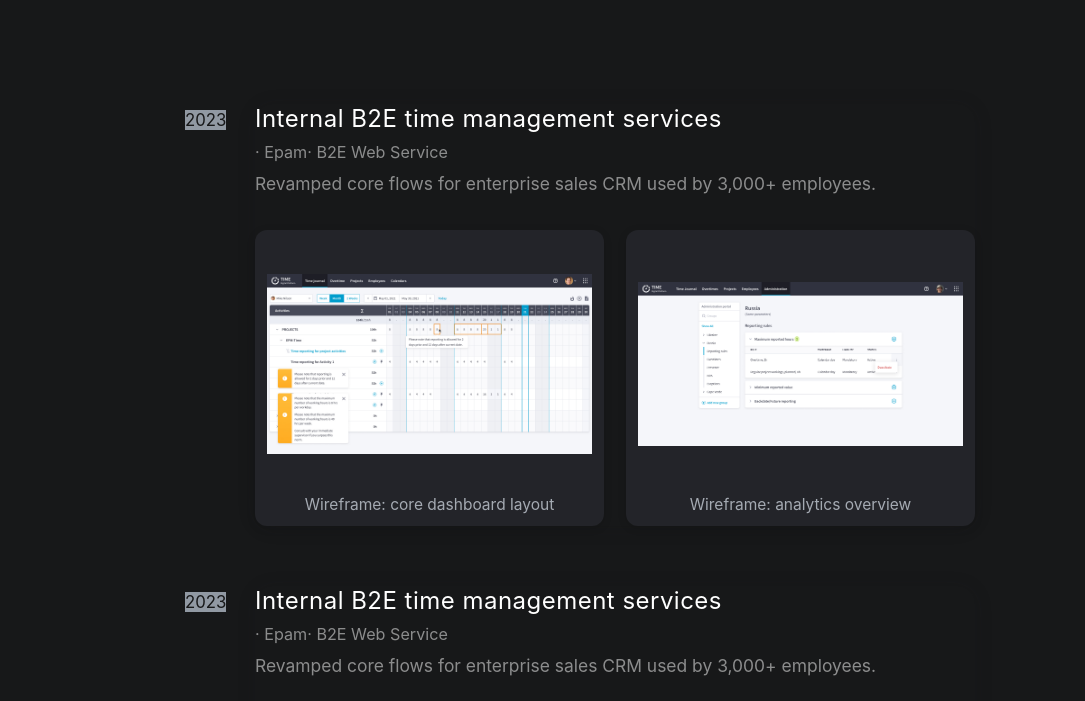
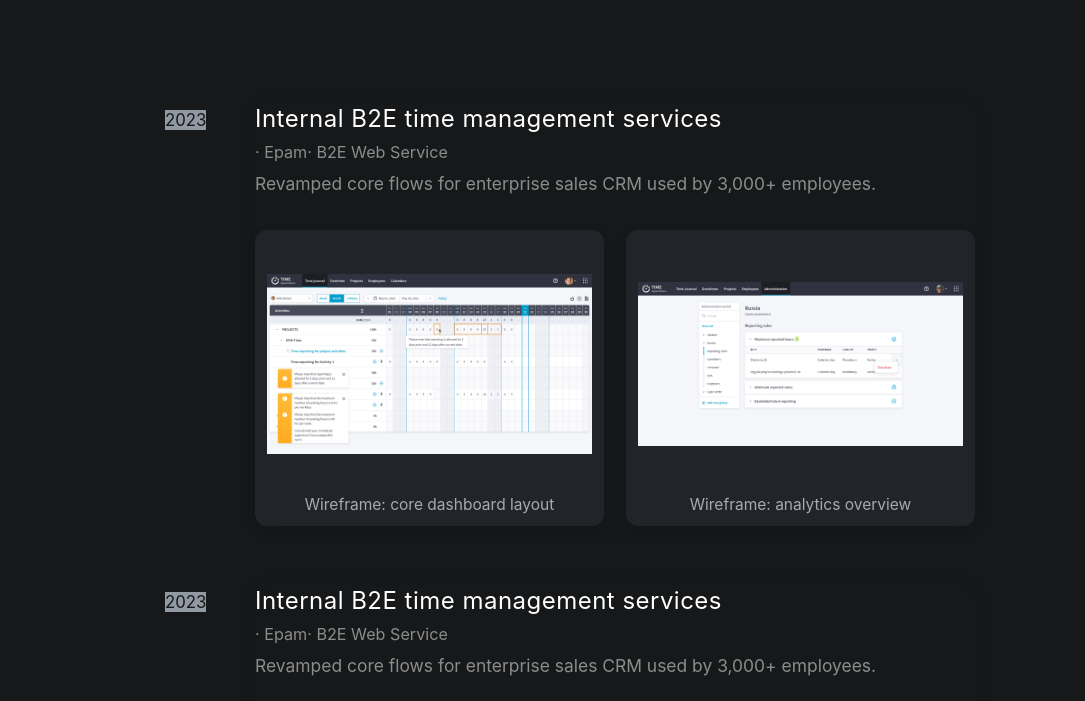
Before and after one commit to uxiscool/experience, a Jekyll site: the page built from index.md, in a window 1280 px wide. Shown: the part 844-1545 px from the top of the page, without its empty margins (25-1110 px from the left). Built offline with Jekyll 4.4.1, drawn with Linux system fonts in a browser that asks for light colours.

Commit message:
Add files via upload

```diff
--- a/css/main.css
+++ b/css/main.css
@@ -760,7 +760,7 @@ body.lb-lock #to-top{ opacity: 0; pointer-events: none; }
 /* === Case year rail: overlay, не двигает контент === */
 :root{
   --case-rail-w: 40px;
-  --case-rail-gap: 70px;
+  --case-rail-gap: 90px;
   --case-rail-top: 6px;
 }
 .case-year-rail{ display:none; }
```
